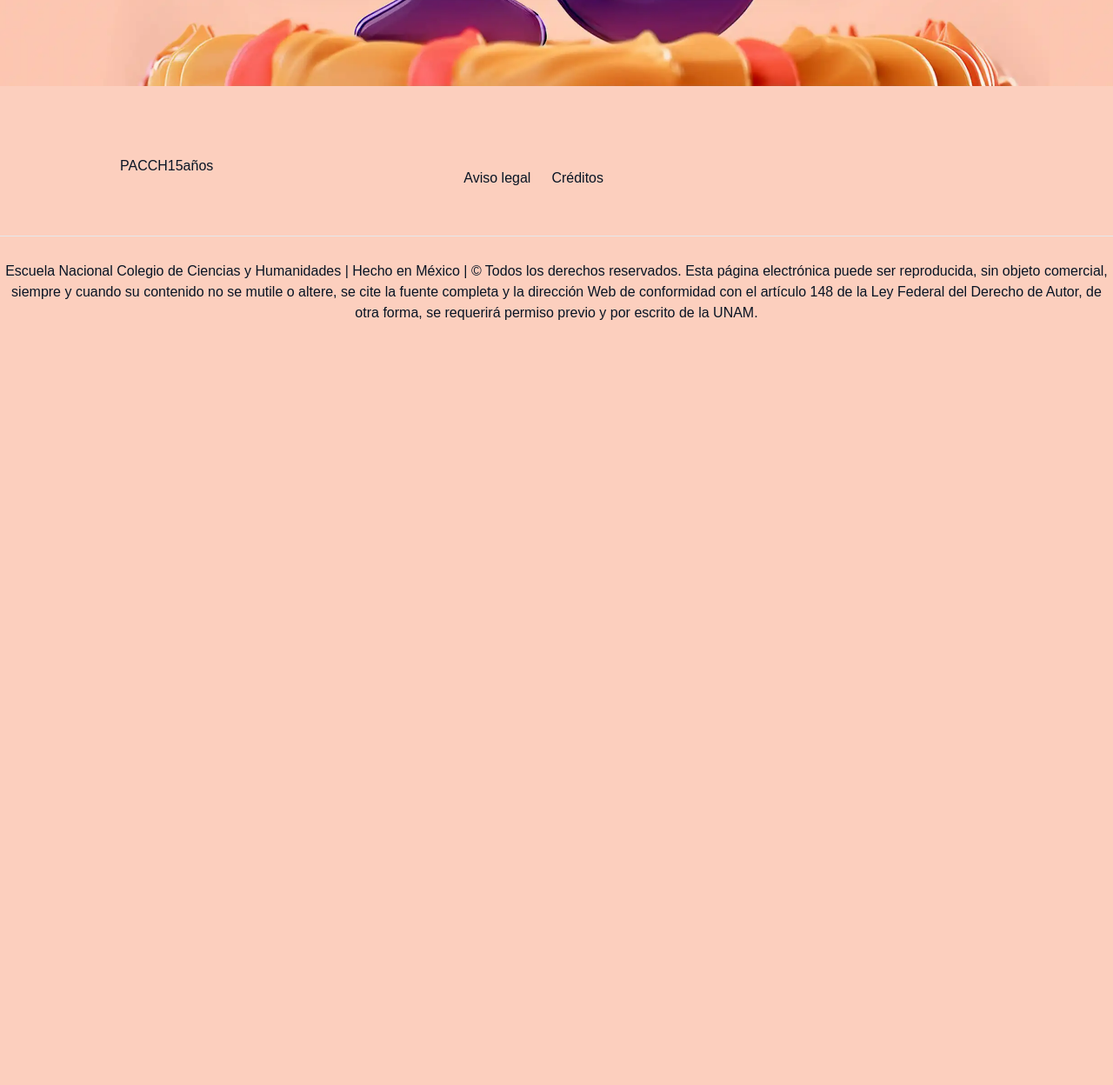
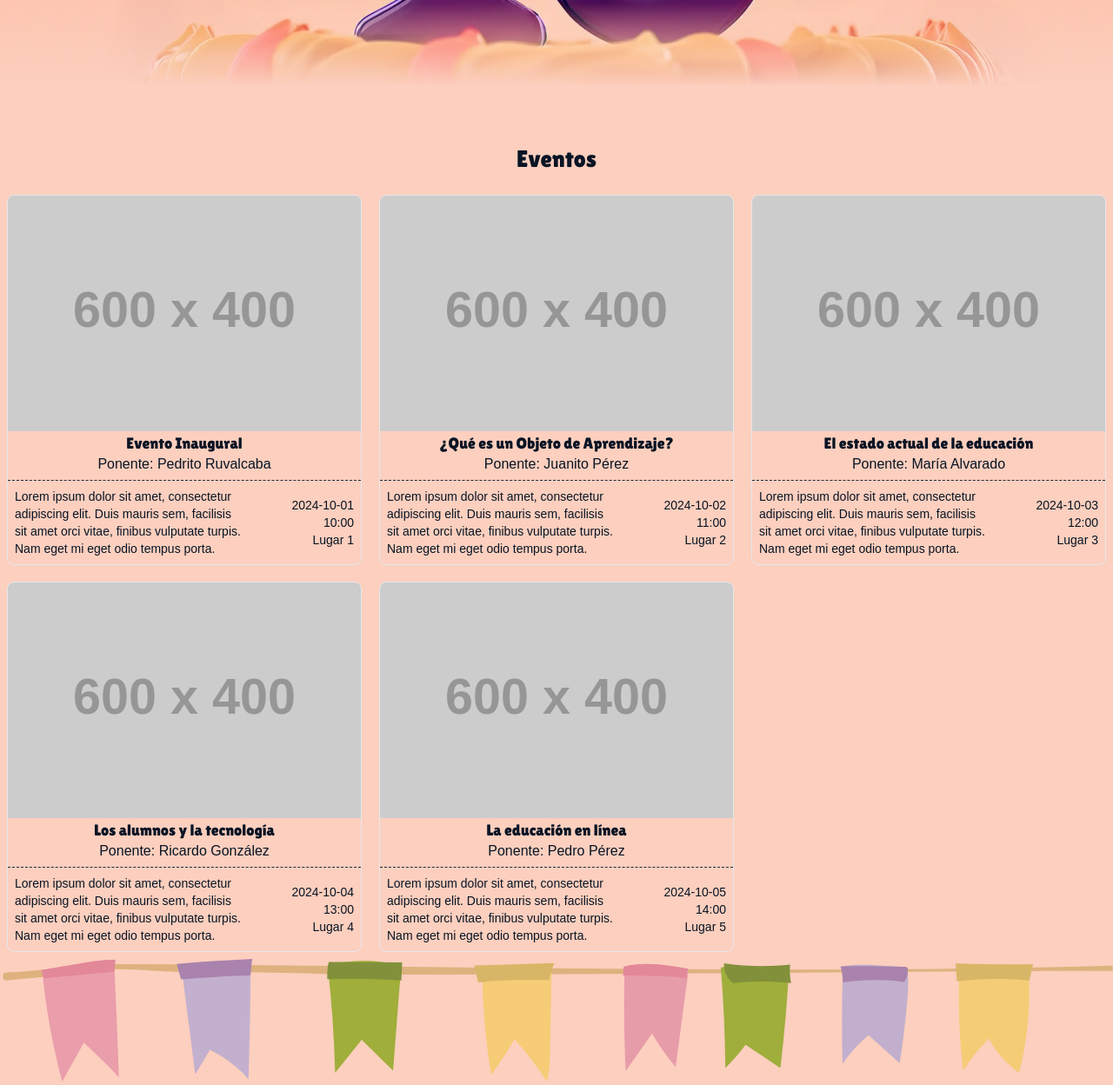
Before and after one commit to unampacch/15-aniversario-PACCH, an Astro site: page / in a window 1280 px wide. Shown: the part 701-1949 px from the top of the page at 87% size. Before the commit the page ends 1101 px from the top, so only its background shows below. Built offline with nearby package versions, Linux system fonts and the light colour scheme; Astro itself is replaced by a stand-in of ours; placeholder pictures from the web are drawn by us; some icons are missing; what tailwindcss-animated would draw is missing.

Commit message:
seccion eventos

```diff
--- /dev/null
+++ b/data.json
@@ -0,0 +1,126 @@
+{
+  "eventos":
+  [
+    {
+      "id": 1,
+      "nombre": "Evento Inaugural",
+      "fecha": "2024-10-01",
+      "hora": "10:00",
+      "lugar": "Lugar 1",
+      "descripcion": "Lorem ipsum dolor sit amet, consectetur adipiscing elit. Duis mauris sem, facilisis sit amet orci vitae, finibus vulputate turpis. Nam eget mi eget odio tempus porta.",
+      "ponente": "Pedrito Ruvalcaba",
+      "imagen": "https://placehold.co/600x400",
+      "video": "https://www.youtube.com/",
+      "publicacion": "2024-11-01"
+    },
+    {
+      "id": 2,
+      "nombre": "¿Qué es un Objeto de Aprendizaje?",
+      "fecha": "2024-10-02",
+      "hora": "11:00",
+      "lugar": "Lugar 2",
+      "descripcion": "Lorem ipsum dolor sit amet, consectetur adipiscing elit. Duis mauris sem, facilisis sit amet orci vitae, finibus vulputate turpis. Nam eget mi eget odio tempus porta.",
+      "ponente": "Juanito Pérez",
+      "imagen": "https://placehold.co/600x400",
+      "video": "https://www.youtube.com/",
+      "publicacion": "2024-11-02"
+    },
+    {
+      "id": 3,
+      "nombre": "El estado actual de la educación",
+      "fecha": "2024-10-03",
+      "hora": "12:00",
+      "lugar": "Lugar 3",
+      "descripcion": "Lorem ipsum dolor sit amet, consectetur adipiscing elit. Duis mauris sem, facilisis sit amet orci vitae, finibus vulputate turpis. Nam eget mi eget odio tempus porta.",
+      "ponente": "María Alvarado",
+      "imagen": "https://placehold.co/600x400",
+      "video": "https://www.youtube.com/",
+      "publicacion": "2024-11-03"
+    },
+    {
+      "id": 4,
+      "nombre": "Los alumnos y la tecnología",
+      "fecha": "2024-10-04",
+      "hora": "13:00",
+      "lugar": "Lugar 4",
+      "descripcion": "Lorem ipsum dolor sit amet, consectetur adipiscing elit. Duis mauris sem, facilisis sit amet orci vitae, finibus vulputate turpis. Nam eget mi eget odio tempus porta.",
+      "ponente": "Ricardo González",
+      "imagen": "https://placehold.co/600x400",
+      "video": "https://www.youtube.com/",
+      "publicacion": "2024-11-04"
+    },
+    {
+      "id": 5,
+      "nombre": "La educación en línea",
+      "fecha": "2024-10-05",
+      "hora": "14:00",
+      "lugar": "Lugar 5",
+      "descripcion": "Lorem ipsum dolor sit amet, consectetur adipiscing elit. Duis mauris sem, facilisis sit amet orci vitae, finibus vulputate turpis. Nam eget mi eget odio tempus porta.",
+      "ponente": "Pedro Pérez",
+      "imagen": "https://placehold.co/600x400",
+      "video": "https://www.youtube.com/",
+      "publicacion": "2024-11-05"
+    }
+  ],
+  "testimonios":
+  [
+    {
+      "nombre": "Juan Pérez",
+      "texto": "El portal es muy fácil de usar y los aprendizajes son muy interesantes.",
+      "imagen": "https://placehold.co/100x100"
+    },
+    {
+      "nombre": "María Alvarado",
+      "texto": "Me encacanta aprender en este portal, creo que es el mejor.",
+      "imagen": "https://placehold.co/100x100"
+    },
+    {
+      "nombre": "Ricardo González",
+      "texto": "Los cursos son muy completos y los profesores son muy buenos.",
+      "imagen": "https://placehold.co/100x100"
+    }
+  ],
+  "talleres":
+  [
+    {
+      "nombre": "Taller 1",
+      "fecha": "2024-10-01",
+      "hora": "10:00",
+      "lugar": "Lugar 1",
+      "descripcion": "Descripción 1",
+      "imagen": "https://placehold.co/600x400",
+      "link": "https://moodle.portalacademico.cch.unam.mx/",
+      "publicacion": "2024-11-01"
+    },
+    {
+      "nombre": "Taller 2",
+      "fecha": "2024-10-02",
+      "hora": "11:00",
+      "lugar": "Lugar 2",
+      "descripcion": "Descripción 2",
+      "imagen": "https://placehold.co/600x400",
+      "link": "https://moodle.portalacademico.cch.unam.mx/",
+      "publicacion": "2024-11-02"
+    },
+    {
+      "nombre": "Taller 3",
+      "fecha": "2024-10-03",
+      "hora": "12:00",
+      "lugar": "Lugar 3",
+      "descripcion": "Descripción 3",
+      "imagen": "https://placehold.co/600x400",
+      "link": "https://moodle.portalacademico.cch.unam.mx/",
+      "publicacion": "2024-11-03"
+    },
+    {
+      "nombre": "Taller 4",
+      "fecha": "2024-10-04",
+      "hora": "13:00",
+      "lugar": "Lugar 4",
+      "descripcion": "Descripción 4",
+      "imagen": "https://placehold.co/600x400",
+      "link": "https://moodle.portalacademico.cch.unam.mx/",
+      "publicacion": "2024-11-04"
+    }
+  ]
+}
--- /dev/null
+++ b/src/components/Eventos.astro
@@ -0,0 +1,66 @@
+---
+import { eventos } from "@data";
+---
+
+<div class="max-w-screen-xl mx-auto px-1 xl:px-2">
+  <h2 class="seccion">Eventos</h2>
+  <div class="eventos grid sm:grid-cols-2 lg:grid-cols-3 gap-5 mt-5">
+    {
+      eventos.map((evento) => (
+        <article class="card rounded-lg overflow-hidden border group">
+          <header class="overflow-hidden relative">
+            <img
+              class="group-hover:scale-110 transition-all group ease-in-out relative z-10"
+              src={evento.imagen}
+              alt={evento.descripcion}
+            />
+            <div class="h-24 bg-gradient-to-t from-pinkown w-full absolute z-20 self-end" />
+          </header>
+          <footer>
+            <h2 class="text-lg text-center">{evento.nombre}</h2>
+            {evento.ponente && <p class="text-sm font-light text-center">Ponente: {evento.ponente}</p>}
+            <div class="grid grid-cols-3 mt-2 p-2 border-t border-slate-800 border-dashed">
+              <div class="col-span-2 gap-2 text-sm">
+                <p>{evento.descripcion}</p>
+              </div>
+              <div class="text-sm flex flex-col items-end justify-center">
+                <p>{evento.fecha}</p>
+                <p>{evento.hora}</p>
+                <p>{evento.lugar}</p>
+              </div>
+            </div>
+          </footer>
+        </article>
+      ))
+    }
+  </div>
+</div>
+<img src="/banderines.svg" class="w-full my-2" alt="">
+<style>
+  h2.seccion {
+    font-size: var(--headings-xl);
+    font-family: var(--font-titulos);
+    text-align: center;
+    margin-top: 4rem;
+  }
+  p {
+    font-size: var(--font-cuerpo);
+    font-family: var(--font-cuerpo);
+  }
+  img {
+    width: 100%;
+    height: auto;
+  }
+  .eventos {
+    .card {
+      view-timeline-name: --card-fade;
+      view-timeline-axis: block;
+      animation-timeline: --card-fade;
+      animation-name: fade-in;
+      animation-range: entry 0% cover 42%;
+      h2 {
+        font-family: var(--font-titulos);
+      }
+    }
+  }
+</style>
--- a/src/components/GlobalStyles.astro
+++ b/src/components/GlobalStyles.astro
@@ -3,15 +3,57 @@
     --red: 230 57 70;
     --light: 241 250 238;
     --darkest-blue: 8 20 36;
+    --pink-own: 252 207 190;
     --css-red-own: rgb(230 57 70);
     --css-ownwhite: rgb(241 250 238);
     --css-darkest-blue: rgb(8 20 36);
+    --css-pink: rgb(252, 207, 190);
     --headings-xxl: clamp(4rem, 3.5vw, 3rem);
     --headings-xl: clamp(1.7rem, 2.1vw, 2.2rem);
     --headings-lg: clamp(1.4rem, 1.7vw, 1.9rem);
     --font-titulos: "Lilita One", system-ui;
     --font-cuerpo: "Outfit Variable", sans-serif;
     --transition-smooth: ease-in-out 0.5s all;
+  }
+  @keyframes resize {
+    to {
+      height: 24px;
+      width: 24px;
+    }
+  }
+
+  @keyframes moveText {
+    to {
+      left: 32px;
+      font-size: 16px;
+      line-height: 18px;
+      text-wrap: nowrap;
+    }
+  }
+
+  @keyframes fade-in {
+    from {
+      opacity: 0;
+      transform: translateY(48px) scale(0.9);
+    }
+
+    to {
+      opacity: 1;
+      transform: translateY(0) scale(1);
+    }
+  }
+
+  @keyframes scale {
+    to {
+      background-color: var(--final-bg, #fff);
+      transform: scale(var(--max-scale, 1));
+    }
+  }
+
+  @keyframes move {
+    to {
+      transform: translateX(var(--max-scroll-distance));
+    }
   }
 
   html {
--- a/src/components/Hero.astro
+++ b/src/components/Hero.astro
@@ -1,9 +1,12 @@
-<div class="hero text-center w-full h-svh top-0 flex items-center">
+<div class="hero text-center w-full h-svh flex items-center">
+  <div class="h-24 bg-gradient-to-t from-pinkown w-full absolute self-end"></div>
   <div class="w-screen-2xl mx-auto">
-    <h2 class="font-bold">15 años creciendo contigo</h2>
+    <h2 class="font-bold tracking-wide">15 años creciendo contigo</h2>
     <h3 class="text-lg">El gran evento será en:</h3>
     <div id="counter-back" class="xl:text-2xl font-light uppercase my-4"></div>
-    <div class="invitacion w-full hover:scale-105 transition-all bg-amber-100/70 backdrop-blur-lg shadow-2xl border-separate border-4 mt-10">
+    <div
+      class="invitacion w-full hover:scale-105 transition-all bg-amber-100/60 backdrop-blur-md shadow-2xl border-separate border-4 mt-10"
+    >
       <header class="p-2 border-b border-dashed border-slate-900">
         <h3 class="my-5">
           <span
@@ -22,7 +25,8 @@
         <div class="my-10">
           <a
             class="bg-gradient-to-r from-violet-700 to-pink-600 text-white font-bold py-2 px-4 rounded-lg shadow-lg hover:bg-gradient-to-l transition-colors cursor-pointer"
-            >Descarga el programa</a>
+            >Descarga el programa</a
+          >
         </div>
       </footer>
     </div>
@@ -50,7 +54,8 @@
     background-image: url("/hero/hero-portada-7.webp");
     background-size: cover;
     background-repeat: no-repeat;
-    background-position: top center;
+    background-position: bottom center;
+    background-attachment: fixed;
     & .hero__inner {
     }
   }
--- a/src/pages/index.astro
+++ b/src/pages/index.astro
@@ -1,8 +1,10 @@
 ---
 import Layout from "@/layouts/Layout.astro";
 import Hero from "@/components/Hero.astro";
+import Eventos from "@/components/Eventos.astro";
 ---
 
 <Layout>
-  <Hero>
+  <Hero />
+  <Eventos />
 </Layout>
--- a/tailwind.config.mjs
+++ b/tailwind.config.mjs
@@ -3,7 +3,11 @@ import animations from 'tailwindcss-animated'
 export default {
 	content: ['./src/**/*.{astro,html,js,jsx,md,mdx,svelte,ts,tsx,vue}'],
 	theme: {
-		extend: {},
+		extend: {
+      colors: {
+        pinkown: 'rgb(var(--pink-own) / <alpha-value>)'
+      }
+    },
 	},
 	plugins: [
     animations
```
Also changed, not shown: public/banderines.svg (added), public/corona-1.webp (added), public/corona-2.webp (added), public/logotipo-nuevo/imagotipo-bn.PNG (added), public/logotipo-nuevo/imagotipo-color.PNG (added), public/logotipo-nuevo/isotipo-bn.PNG (added), public/logotipo-nuevo/isotipo-color.PNG (added), public/logotipo-nuevo/pacch-antes-ahora.PNG (added), public/oldie.webp (added), 1 other file.
